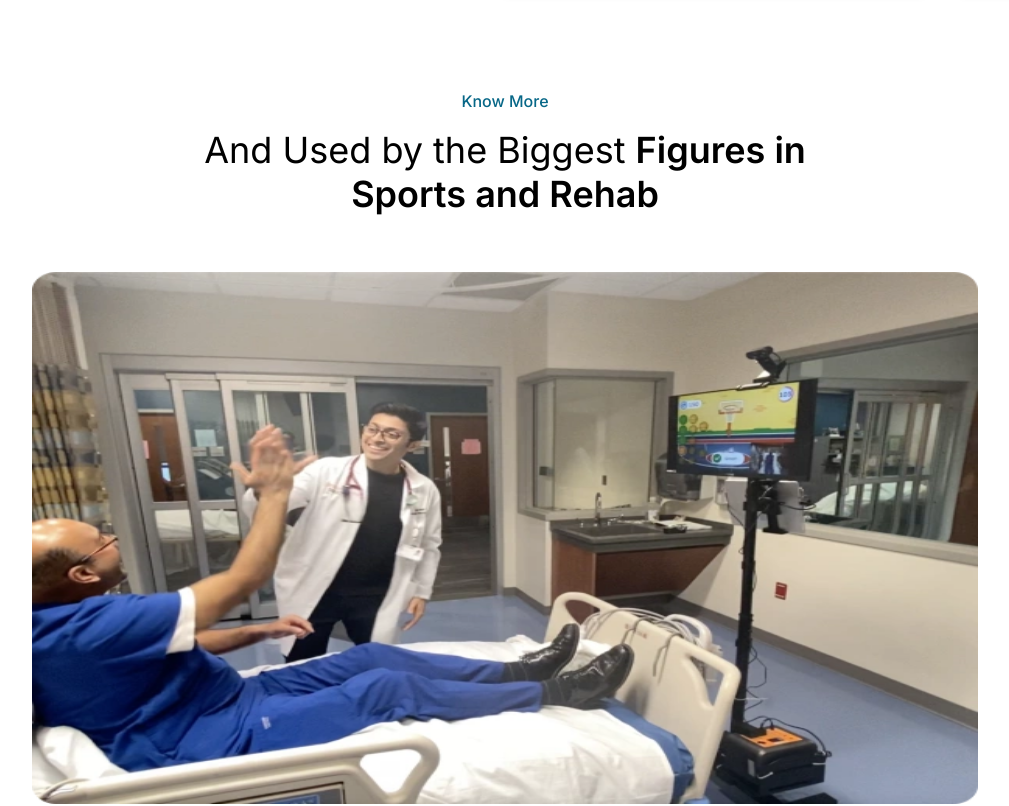
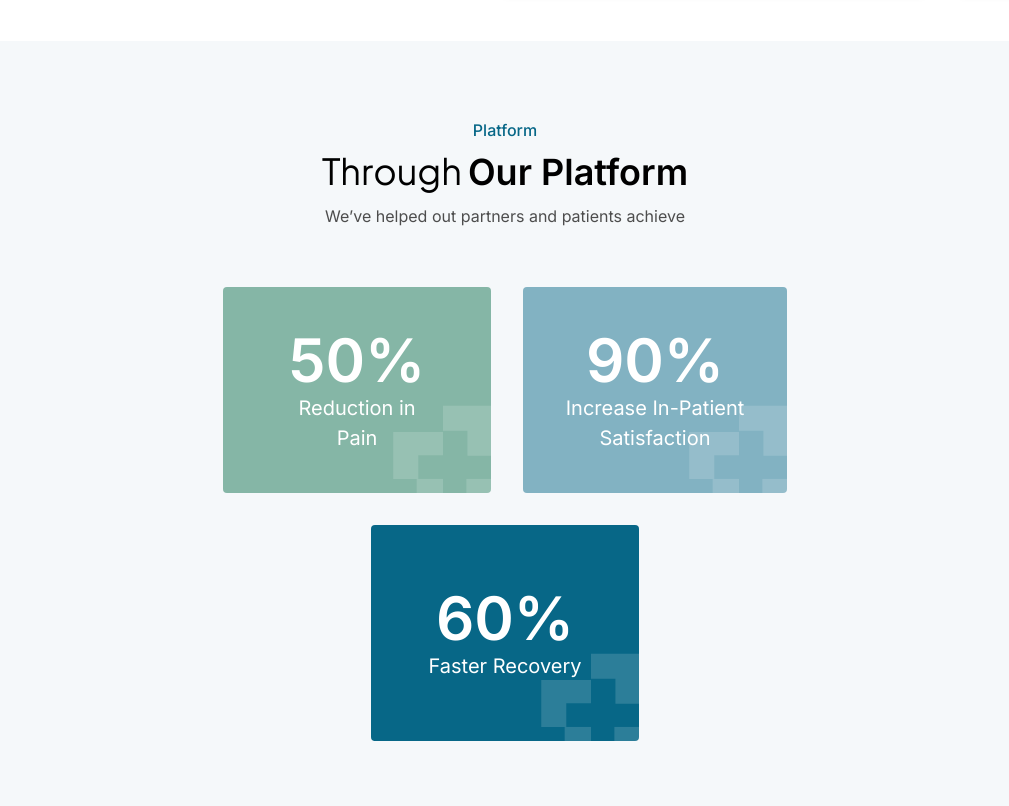
Before and after one commit to tusharswami534/Yoomi, a plain HTML site: page index.html in a window 1280 px wide. Shown: the part 660-1466 px from the top of the page, without its empty margins (135-1144 px from the left). Drawn offline with nearby package versions, Linux system fonts and the light colour scheme.

Commit message:
3 card section complete

```diff
--- a/index.html
+++ b/index.html
@@ -59,6 +59,9 @@
               "dark-aquamarine": "#076787",
               "gravel": "#4D4D4D",
               "gull-grey": "#82B2C2",
+              "ghost-white": "#F5F8FA",
+              "glacier": "#85B6A6",
+
             },
             container: {
               center: true,
@@ -189,6 +192,49 @@
         </div>
       </div>
      </section>
+     <!-- Through Our Platform -->
+      <section class="bg-ghost-white py-20">
+
+        <div class="max-w-[724px] max-md:m]px-3 mb-[59px] mx-auto">
+          <p
+            class="text-dark-aquamarine text-center leading-[120%] font-medium text-base max-md:text-sm max-sm:text-xs"
+          >
+          Platform
+          </p>
+          <p
+            class="text-4xl font-normal mt-2 plus-jakarta-font  max-sm:mt-1 text-center leading-[120%]"
+          >
+          Through
+            <span class="font-semibold">  Our Platform </span>
+          </p>
+          <p class="text-center text-gravel mt-2.5  ">We’ve helped out partners and patients achieve</p>
+        </div>
+        <div class="container px-3 mx-auto">
+          <div class="flex max-w-[861px] justify-center items-center mx-auto gap-8 flex-wrap">
+            <div class="relative px-[60px] py-10 rounded bg-glacier ">
+              <img src="./assets/images/svg/card-logo.svg" alt="card-logo" class="absolute bottom-0 right-0">
+              <div class="flex flex-col">
+                <p class="font-semibold leading-[110%] text-6xl text-white text-center max-lg:text-5xl max-md:text-4xl ">50%</p>
+                <p class="leading-[150%] text-xl text-white max-w-[148px] mx-auto text-center ">Reduction in Pain</p>
+              </div>
+            </div>
+            <div class="relative px-10 py-10 rounded bg-gull-grey ">
+              <img src="./assets/images/svg/card-logo.svg" alt="card-logo" class="absolute bottom-0 right-0">
+              <div class="flex flex-col">
+                <p class="font-semibold leading-[110%] text-6xl text-white text-center max-lg:text-5xl max-md:text-4xl ">90%</p>
+                <p class="leading-[150%] text-xl text-white max-w-[184px] mx-auto text-center ">Increase In-Patient Satisfaction</p>
+              </div>
+            </div>
+            <div class="relative px-[57px] py-[60px] rounded bg-dark-aquamarine ">
+              <img src="./assets/images/svg/card-logo.svg" alt="card-logo" class="absolute bottom-0 right-0">
+              <div class="flex flex-col">
+                <p class="font-semibold leading-[110%] text-6xl text-white text-center max-lg:text-5xl max-md:text-4xl ">60%</p>
+                <p class="leading-[150%] text-xl text-white max-w-[184px] mx-auto text-center ">Faster Recovery</p>
+              </div>
+            </div>
+          </div>
+        </div>
+      </section>
     <!-- Slider Big screen  -->
     <section class="py-12">
       <div class="container mx-auto px-3">
@@ -239,6 +285,7 @@
             </div>
           </div>
         </section>
+
     <script src="https://cdnjs.cloudflare.com/ajax/libs/jquery/3.6.0/jquery.min.js"
         integrity="sha512-894YE6QWD5I59HgZOGReFYm4dnWc1Qt5NtvYSaNcOP+u1T9qYdvdihz0PPSiiqn/+/3e7Jo4EaG7TubfWGUrMQ=="
         crossorigin="anonymous" referrerpolicy="no-referrer"></script>
```
Also changed, not shown: assets/images/svg/card-logo.svg (added), assets/images/svg/cornell-logo.svg (added), assets/images/svg/ff-logo.svg (added), assets/images/svg/lvx-logo.svg (added), assets/images/svg/nih-logo.svg (added), assets/images/svg/rwj-logo.svg (added).
